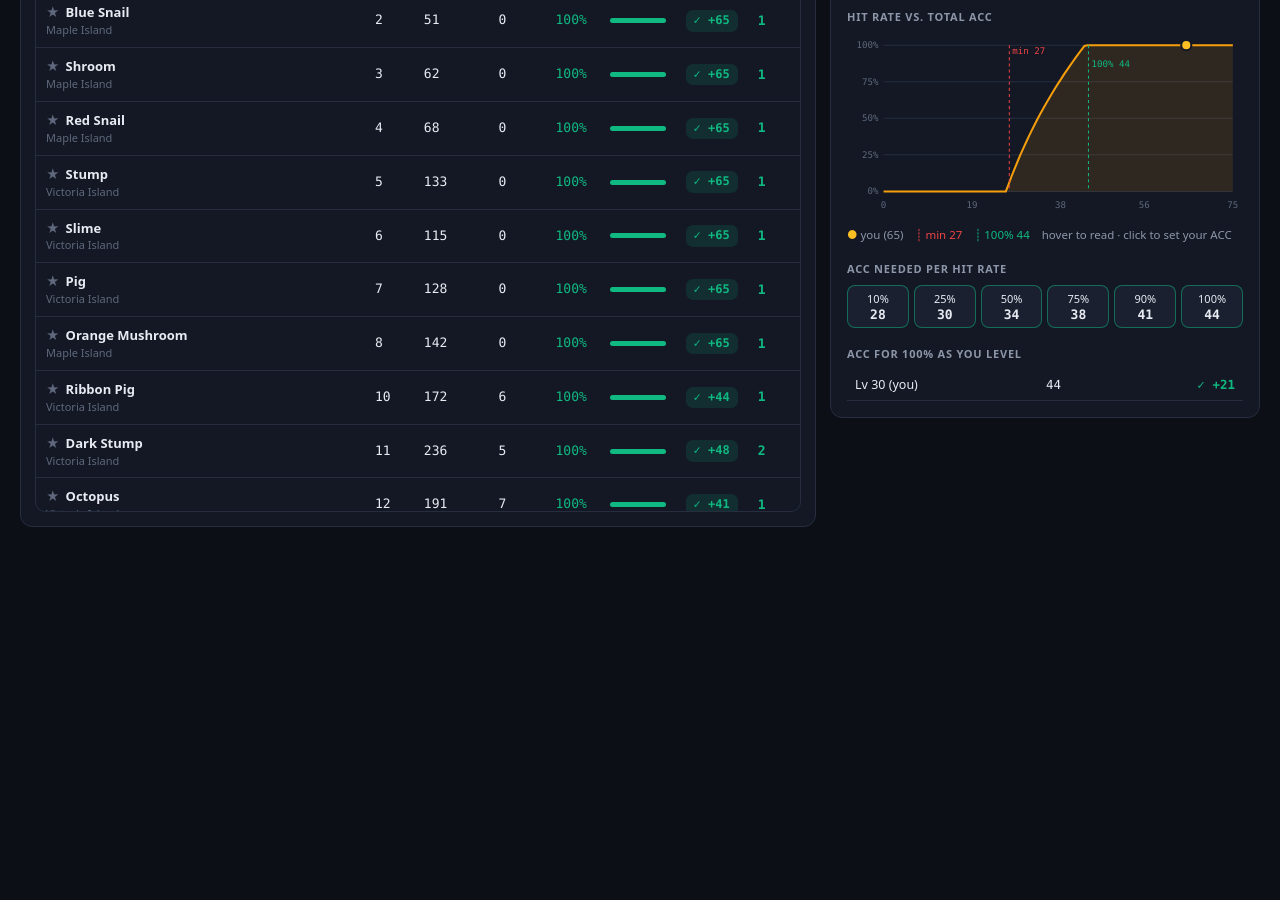
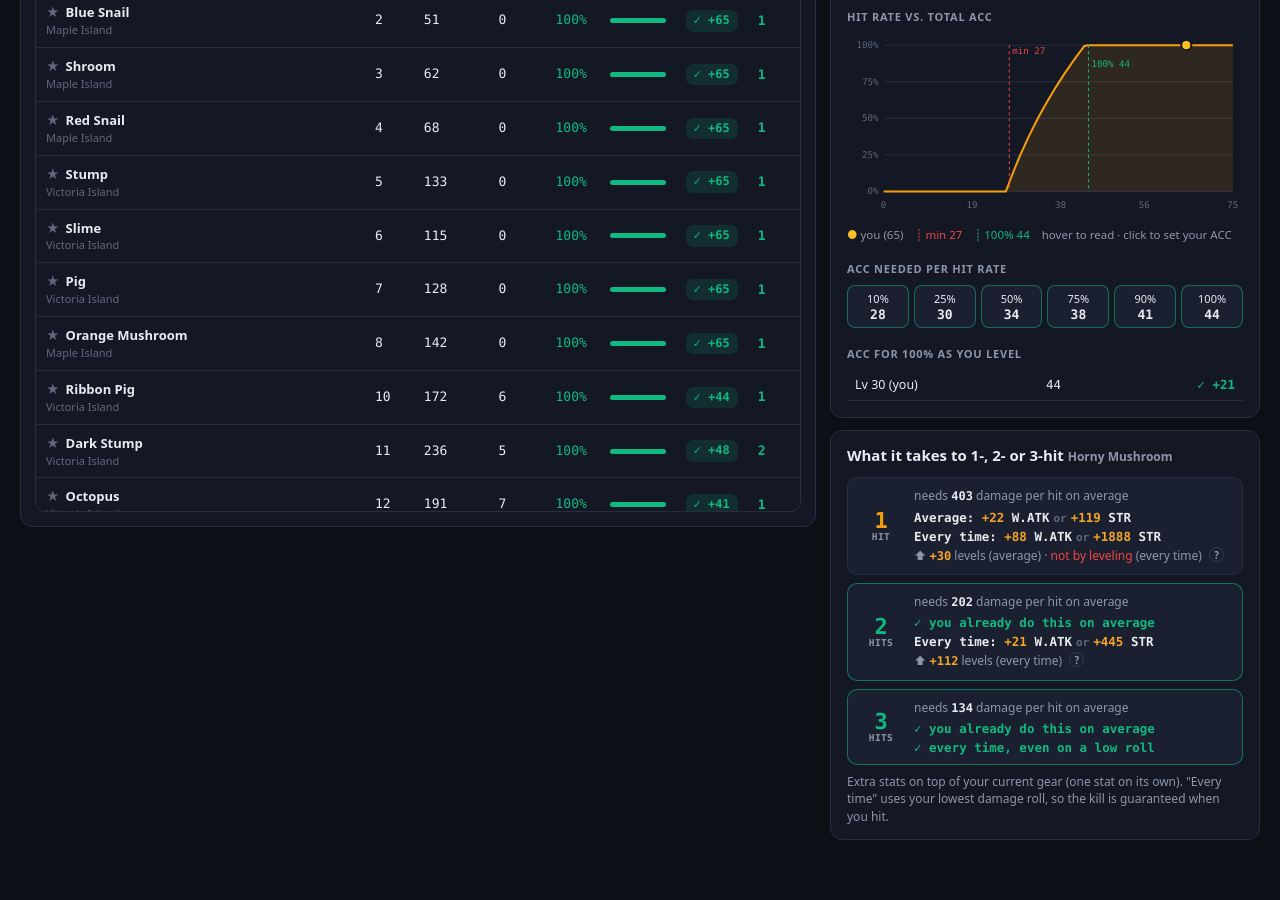
Before and after one commit to nilse1337/Mob-Filer, a plain HTML site: page index.html in a window 1280 px wide. Shown: the part 618-1518 px from the top of the page. Before the commit the page ends 1205 px from the top, so only its background shows below. Drawn offline with Linux system fonts and the light colour scheme.

Commit message:
Right column: no inner scroll; equal 1/2/3-hit card layout
Co-Authored-By: Claude Opus 5.5 <noreply@anthropic.com>
Claude-Session: https://claude.ai/code/session_01RxT9sSJjUV5bJSfbD5gASn

```diff
--- a/index.html
+++ b/index.html
@@ -347,9 +347,9 @@ span.iicon.iemo{width:auto;height:auto;margin:0 2px 0 0;font-size:14px}
 .ftip{position:fixed;z-index:10000;display:none;padding:10px 12px;border-radius:10px;background:#0f1522;border:1px solid var(--line2);color:var(--text);font-size:12.5px;line-height:1.45;box-shadow:0 10px 30px rgba(0,0,0,.45);opacity:0;transform:translateY(4px);transition:opacity .35s ease,transform .35s ease;pointer-events:none}
 .ftip.on{opacity:1;transform:translateY(0)}.ftip ul{margin:6px 0 0;padding-left:16px}.ftip li{margin:3px 0;color:var(--muted)}.ftip li b,.ftip>b{color:var(--text)}
 .gplus{color:#f5a524;font-weight:800}
-.rcol{position:sticky;top:66px;max-height:calc(100vh - 80px);overflow:auto;display:flex;flex-direction:column;gap:12px}.rcol .insp{position:static;max-height:none;overflow:visible}
+.rcol{display:flex;flex-direction:column;gap:12px;align-self:start}.rcol .insp{position:static;max-height:none;overflow:visible}
 .kside{padding:14px 16px}.kside .kgrid{grid-template-columns:1fr;gap:8px}.kside .khead{display:flex;flex-direction:column;gap:6px}.kside h3{margin:0;font-size:15px}
-.kside .kcard{display:grid;grid-template-columns:auto 1fr;gap:2px 12px;align-items:center;padding:9px 12px}.kside .kcard h4{grid-row:span 3;margin:0;font-size:22px;font-family:var(--mono);color:var(--accent);text-align:center;min-width:42px;line-height:1}.kside .kcard h4 small{display:block;font-size:9.5px;font-weight:700;color:var(--muted);letter-spacing:.04em}
+.kside .kcard{display:flex;gap:12px;align-items:center;padding:9px 12px}.kside .kbody{flex:1;min-width:0}.kside .kcard h4{flex:none;margin:0;font-size:22px;font-family:var(--mono);color:var(--accent);text-align:center;min-width:42px;line-height:1}.kside .kcard h4 small{display:block;font-size:9.5px;font-weight:700;color:var(--muted);letter-spacing:.04em}
 .kside .kcard.done h4{color:var(--good)}.kside .need{font-size:12.5px}.knum{color:var(--accent2,#7dd3fc);font-weight:800}.kneed{color:#f5a524;font-weight:800}.kbig{color:var(--text);font-weight:800;font-family:var(--mono)}
 @media (max-width:1180px){.rcol{position:static;max-height:none}}
 .tag.t-fly{background:color-mix(in srgb,#7dd3fc 18%,transparent);color:#7dd3fc}
@@ -2872,12 +2872,12 @@ function renderKillGoals(){
     const lvTip = `<b>Levels to get there with AP alone</b><ul><li>You get 5 AP per level. Your build keeps about ${5 - apPer === 0 ? 'none' : (5 - apPer) + ' AP per level'} for its second stat, so new gear (and weapons that may come out later) stays wearable — that leaves ≈ ${apPer} AP per level for ${prim.toUpperCase()}.</li><li>Counts only the AP: no new gear, scrolls or skill levels on the way. Leveling up also makes the monster's level gap smaller, so the real number can be a bit lower.</li></ul>`;
     const lvS = (v, w) => v === null || S.level + v > 200 ? `<span class="bad">not by leveling</span> (${w})` : `<b>+${v}</b> level${v > 1 ? 's' : ''} (${w})`;
     const lvLine = (lvA || lvM) ? `<div class="klv">⬆ ${lvA ? lvS(lvA, 'average') : ''}${lvA && lvM ? ' · ' : ''}${lvM ? lvS(lvM, 'every time') : ''} <span class="qmark" data-tip="${esc(lvTip)}">?</span></div>` : '';
-    return `<div class="kcard ${avgOk ? 'done' : ''}"><h4>${n}<small>HIT${n > 1 ? 'S' : ''}</small></h4>
+    return `<div class="kcard ${avgOk ? 'done' : ''}"><h4>${n}<small>HIT${n > 1 ? 'S' : ''}</small></h4><div class="kbody">
       <div class="note">needs <span class="kbig">${fmt(perCast)}</span> damage per ${hits > 1 ? `cast (${fmt(perCast/hits)} per hit)` : 'hit'} on average</div>
       <div class="need">${avgOk ? '<span class="ok">✓ you already do this on average</span>' : `Average: ${avgNeed.map(x => x.replace(/^\+(\d+)/, '<span class="kneed">+$1</span>')).join('<span class="or">or</span>')}`}</div>
       <div class="need">${minOk ? '<span class="ok">✓ every time, even on a low roll</span>' : `Every time: ${minNeed.map(x => x.replace(/^\+(\d+)/, '<span class="kneed">+$1</span>')).join('<span class="or">or</span>')}`}</div>
       ${lvLine}
-    </div>`;
+    </div></div>`;
   }).join("");
   $("killPanel").innerHTML = `<div class="khead"><h3>What it takes to 1-, 2- or 3-hit <span class="note" style="font-weight:600">${esc(mob.name)}</span></h3></div>
     <div class="kgrid">${cards}</div>
```
